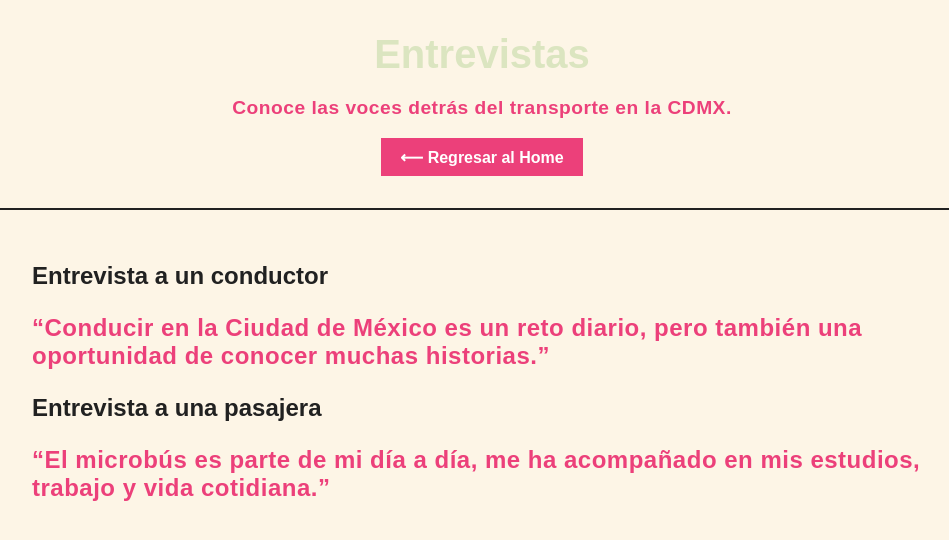
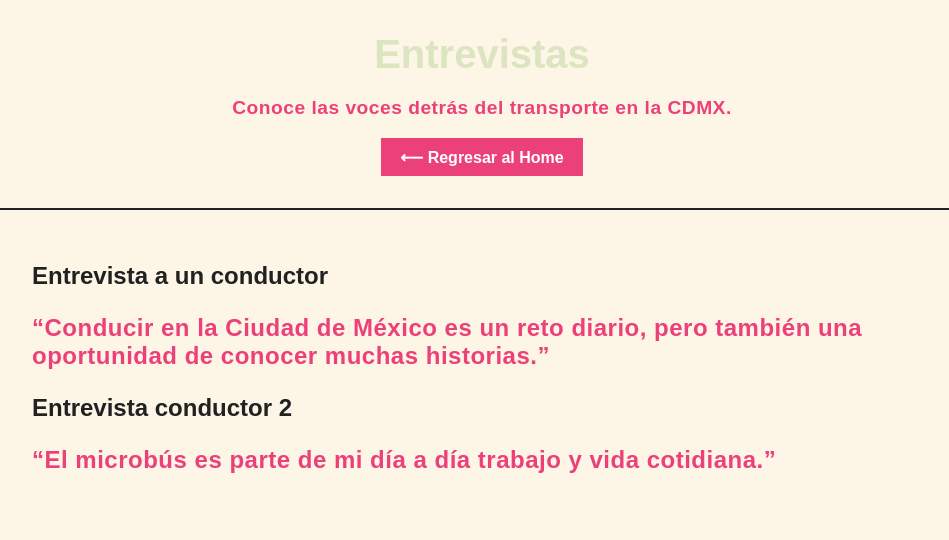
Before and after one commit to jannetmann/que.hay.detras.del.pasaje, a Jekyll site: the page entrevistas.html, which Jekyll copies as it is, in a window 1280 px wide. Shown: the top 540 px of the page, without its empty margins (158-1107 px from the left). Built offline with Jekyll 4.4.1, drawn with Linux system fonts in a browser that asks for light colours.

Commit message:
correccion pesos

```diff
--- a/entrevistas.html
+++ b/entrevistas.html
@@ -20,8 +20,8 @@
     </article>
 
     <article>
-      <h2>Entrevista a una pasajera</h2>
-      <p>“El microbús es parte de mi día a día, me ha acompañado en mis estudios, trabajo y vida cotidiana.”</p>
+      <h2>Entrevista conductor 2</h2>
+      <p>“El microbús es parte de mi día a día trabajo y vida cotidiana.”</p>
     </article>
   </main>
 </body>
```
